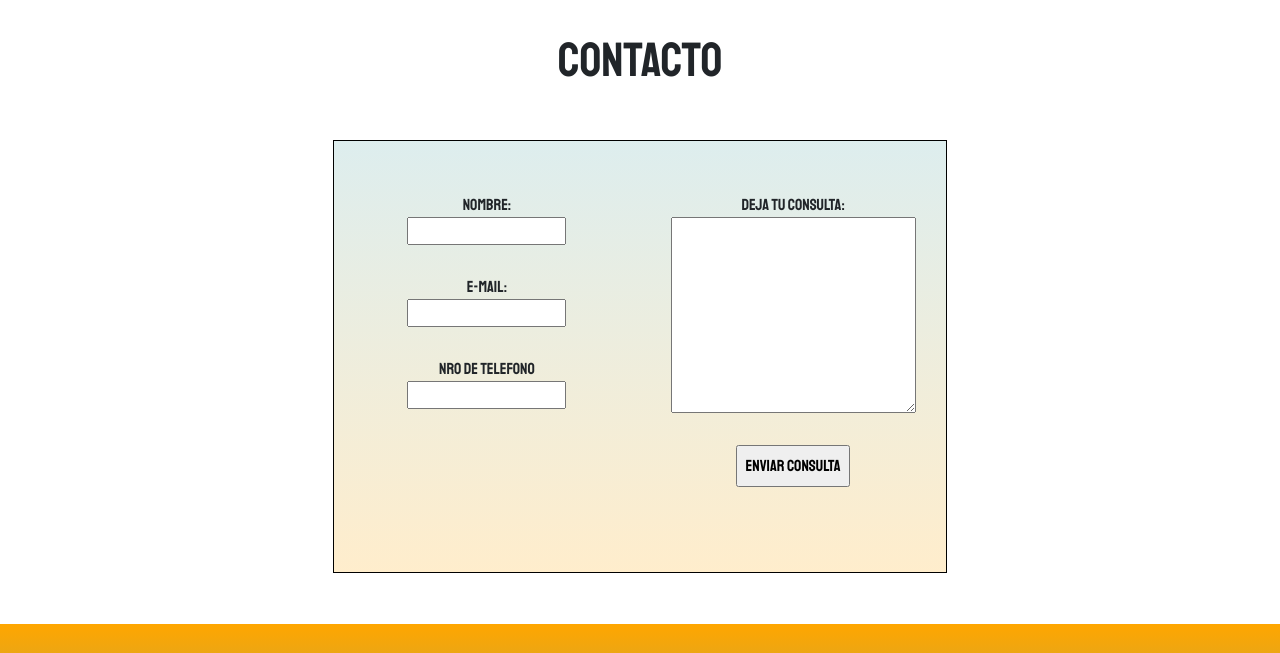
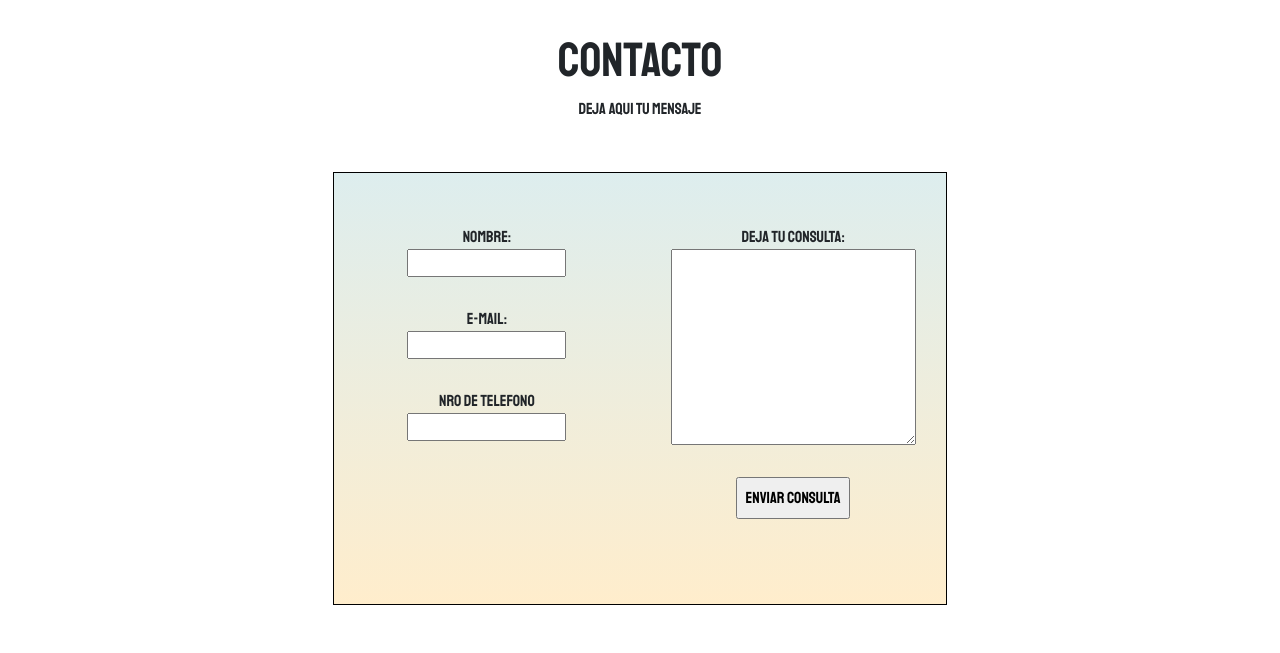
Before and after one commit to Malcolm1997/DeLaTierraPage, a website: page contacto.html in a window 1280 px wide. Shown: the part 138-791 px from the top of the page. Drawn offline with nearby package versions, Linux system fonts and the light colour scheme.

Commit message:
Agregación de texto

```diff
--- a/contacto.html
+++ b/contacto.html
@@ -46,6 +46,7 @@
         </header>
         <main class="mainContacto">
             <h2 class="mainContacto__titulo">Contacto</h2>
+            <p>Deja aqui tu mensaje</p>
             <form class="mainContacto__formulario" action="">
                 <div class="mainContacto__izquerda mainContacto__izquerda--nombre">
                     <label for="nombre">Nombre:</label><br>
```
